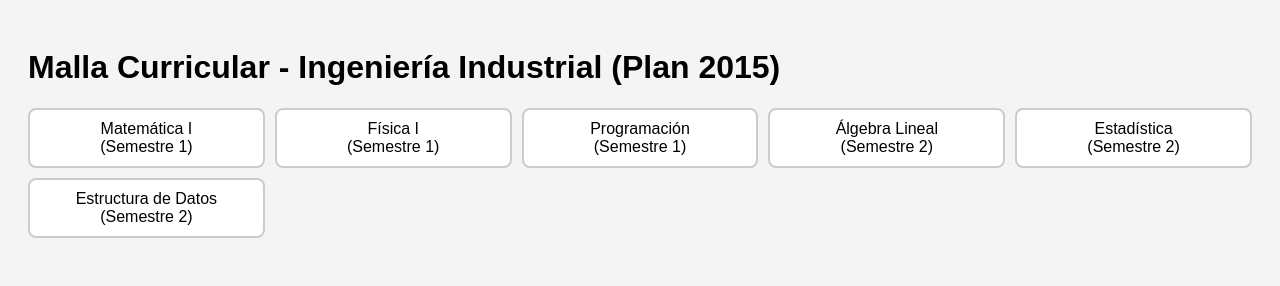
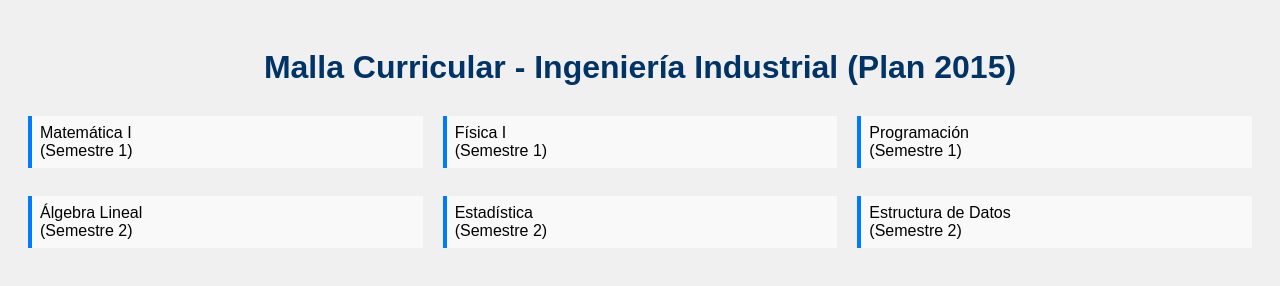
Before and after one commit to Dar635/malla-curricular, a plain HTML site: page index.html in a window 1280 px wide. Drawn offline with Linux system fonts and the light colour scheme.

Commit message:
Update style.css

```diff
--- a/style.css
+++ b/style.css
@@ -1,25 +1,36 @@
 body {
   font-family: Arial, sans-serif;
-  background-color: #f4f4f4;
+  background-color: #f0f0f0;
   padding: 20px;
+}
+
+h1 {
+  text-align: center;
+  color: #003366;
 }
 
 #malla {
   display: grid;
-  grid-template-columns: repeat(5, 1fr);
-  gap: 10px;
+  grid-template-columns: repeat(3, 1fr);
+  gap: 20px;
+  margin-top: 30px;
+}
+
+.semestre {
+  background: white;
+  border-radius: 10px;
+  padding: 15px;
+  box-shadow: 0 2px 5px rgba(0,0,0,0.1);
+}
+
+.semestre h2 {
+  text-align: center;
+  color: #004488;
 }
 
 .materia {
-  background-color: white;
-  border: 2px solid #ccc;
-  padding: 10px;
-  border-radius: 8px;
-  text-align: center;
-  cursor: pointer;
+  margin-bottom: 8px;
+  padding: 8px;
+  border-left: 4px solid #007BFF;
+  background: #f9f9f9;
 }
-
-.materia:hover {
-  background-color: #def;
-  border-color: #007BFF;
-}
```
